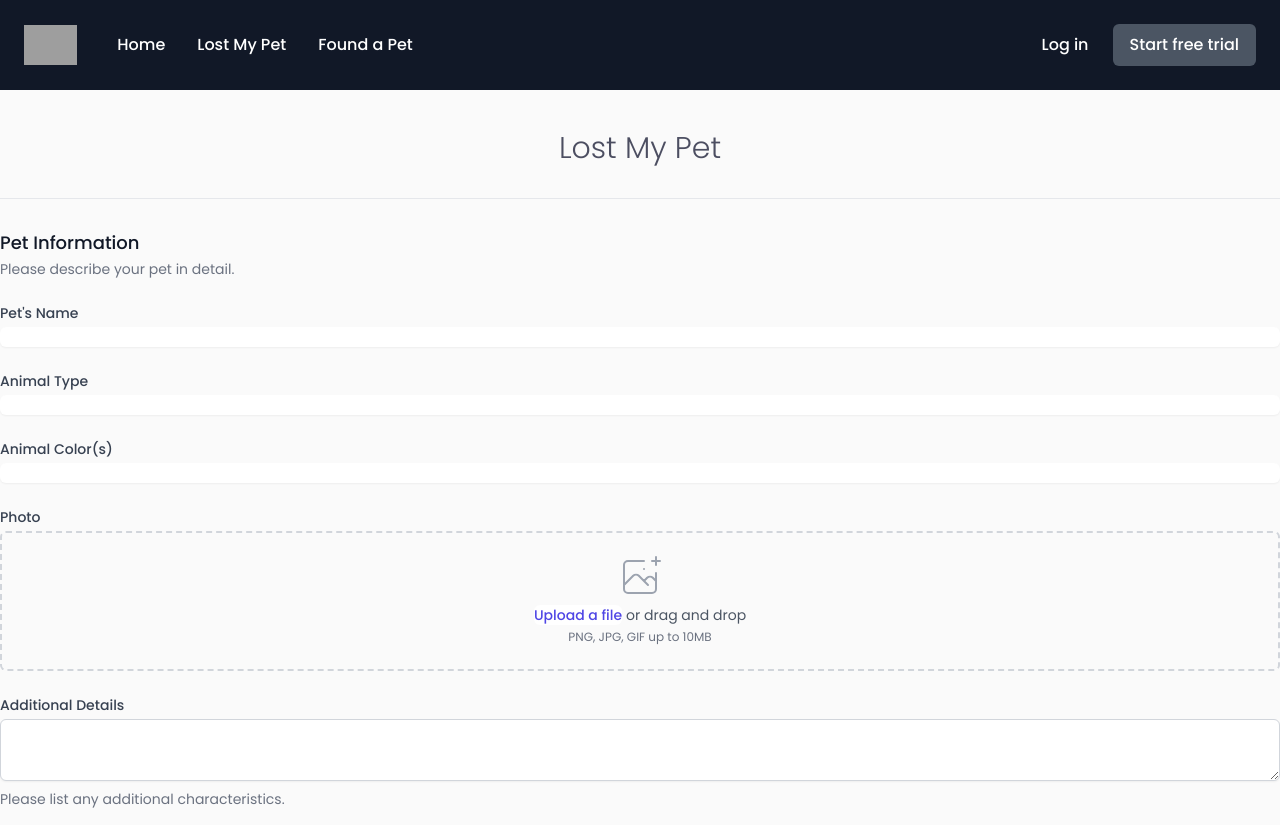
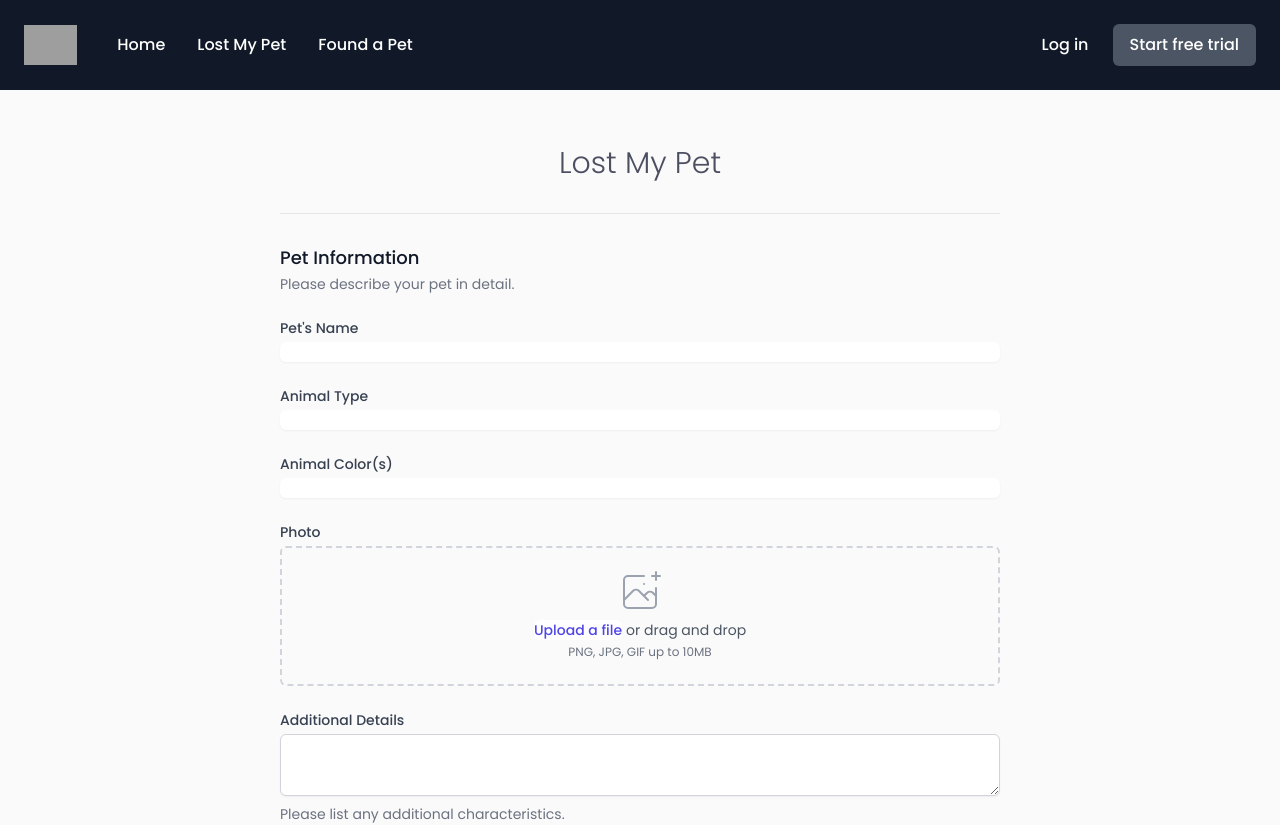
Before and after one commit to CharizardTeam/petRecovery, a React (Create React App) app: page /lost-pet in a window 1280 px wide. Shown: the top 825 px of the page. Built offline with nearby package versions, Linux system fonts and the light colour scheme; grey boxes are pictures that could not be loaded; a web font is replaced by a local one.

Commit message:
form css

```diff
--- a/src/components/DetailsForm.js
+++ b/src/components/DetailsForm.js
@@ -22,9 +22,10 @@ export default function DetailsForm({ heading }) {
     <form
       onSubmit={(e) => {
         e.preventDefault();
-        history.push('/results');
+        history.push("/results");
       }}
-      className="space-y-8 divide-y divide-gray-200">
+      className="detailsForm space-y-8 divide-y divide-gray-200"
+    >
       <div className="space-y-8 divide-y divide-gray-200">
         <div>
           <div>
@@ -282,8 +283,8 @@ export default function DetailsForm({ heading }) {
             className="ml-3 inline-flex justify-center py-2 px-4 border border-transparent shadow-sm text-sm font-medium rounded-md text-white bg-indigo-600 hover:bg-indigo-700 focus:outline-none focus:ring-2 focus:ring-offset-2 focus:ring-indigo-500"
 
             // onclick={(e) => {
-              // e.preventDefault();
-              // history.push('/results')
+            // e.preventDefault();
+            // history.push('/results')
             // }}
           >
             Submit
--- a/src/index.css
+++ b/src/index.css
@@ -5,3 +5,10 @@
 .app {
   width: 100vw;
 }
+
+.detailsForm {
+  padding: 15px;
+  width: 100%;
+  max-width: 750px;
+  margin: 0 auto;
+}
```
